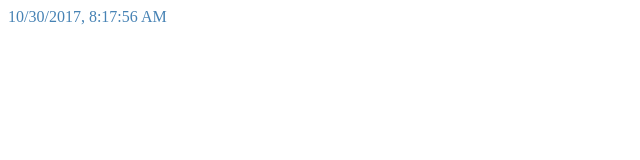
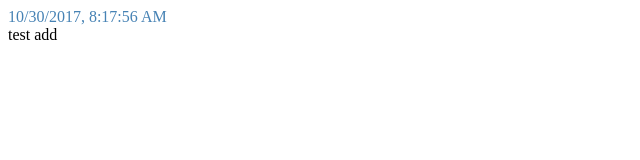
Before and after one commit to gaette09/codesync, a plain HTML site: page index.html in a window 1280 px wide. Shown: the full height of the page, 0-640 px from the left. Drawn offline with Linux system fonts and the light colour scheme.

Commit message:
text add
Good!

```diff
--- a/index.html
+++ b/index.html
@@ -13,5 +13,8 @@
             <!-- fallback value -->
             6/11/2017, 11:55:49
         </current-time>
+        <div>
+          test add
+        </div>
     </body>
 </html>
```
